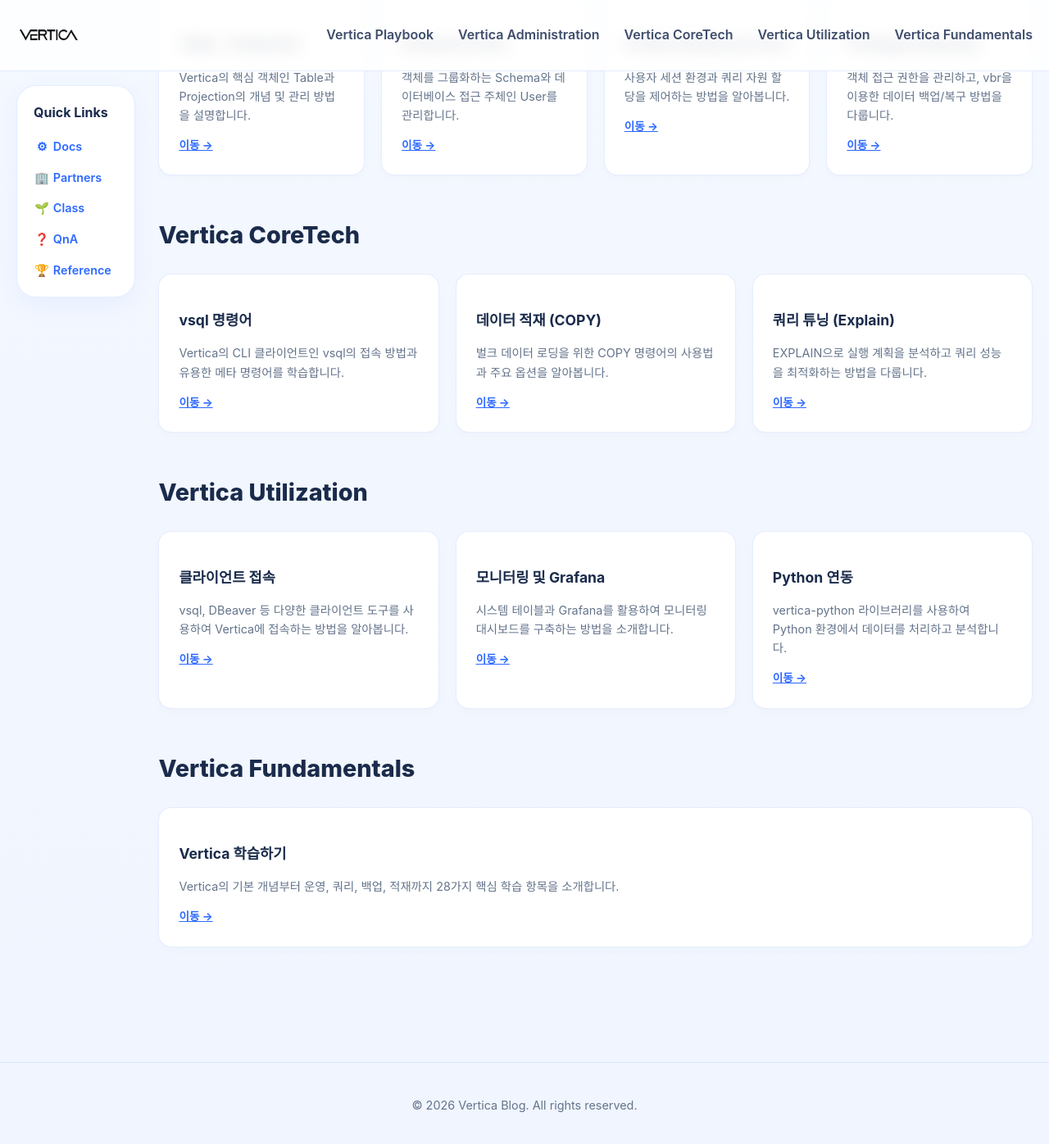
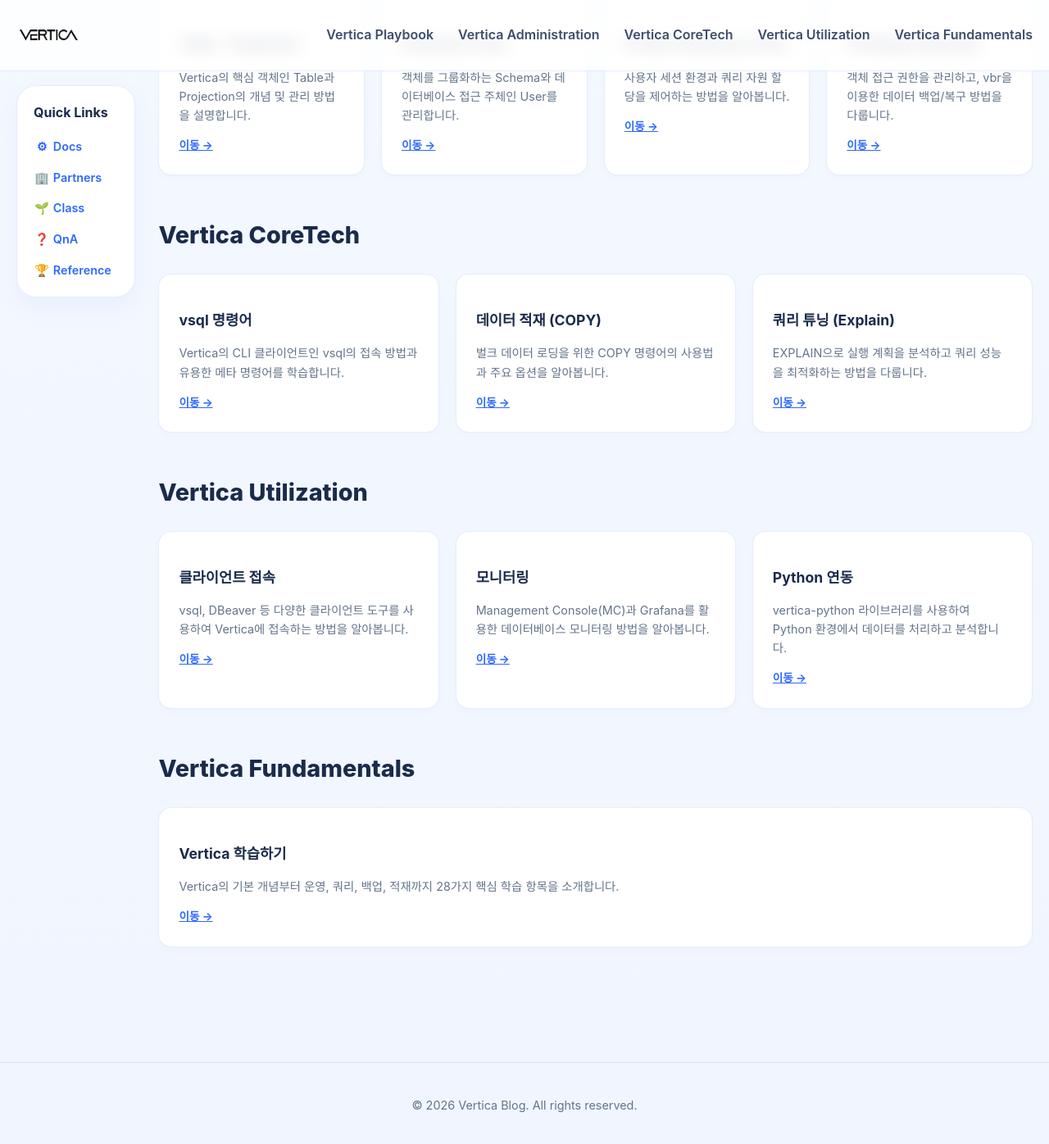
Before and after one commit to JIN0326/vertica_blog, a Jekyll site: the page built from 00index.md, in a window 1280 px wide and 1400 px high, scrolled down 1579 px. Shown: the top 1396 px of the window at 82% size. Built offline with Jekyll 4.4.1, drawn with Linux system fonts in a browser that asks for light colours.

Commit message:
Update blog content and styling

```diff
--- a/00index.md
+++ b/00index.md
@@ -127,8 +127,8 @@
       <a href="{{ '/04utilization#connecting' | relative_url }}">이동 →</a>
     </article>
     <article class="card">
-      <h3>모니터링 및 Grafana</h3>
-      <p>시스템 테이블과 Grafana를 활용하여 모니터링 대시보드를 구축하는 방법을 소개합니다.</p>
+      <h3>모니터링</h3>
+      <p>Management Console(MC)과 Grafana를 활용한 데이터베이스 모니터링 방법을 알아봅니다.</p>
       <a href="{{ '/04utilization#monitoring' | relative_url }}">이동 →</a>
     </article>
     <article class="card">
--- a/_data/navigation.yml
+++ b/_data/navigation.yml
@@ -47,7 +47,7 @@
   sublinks:
     - title: 클라이언트 접속
       url: /04utilization#connecting
-    - title: 모니터링 및 Grafana
+    - title: 모니터링
       url: /04utilization#monitoring
     - title: Python 연동
       url: /04utilization#python
--- a/assets/css/style.css
+++ b/assets/css/style.css
@@ -800,7 +800,7 @@
 }
 
 .architecture-subsection .section-subtitle {
-  color: var(--accent-dark);
+  color: var(--text); /* 중/소제목 색상을 검정으로 변경 */
   font-size: 1.4rem;
   margin-bottom: 0.8rem;
 }
```
Also changed, not shown: 04utilization.md (+7 -7 lines), README.md (+0 -16 lines), assets/images/monitoring_1.png, assets/images/monitoring_2.png.
